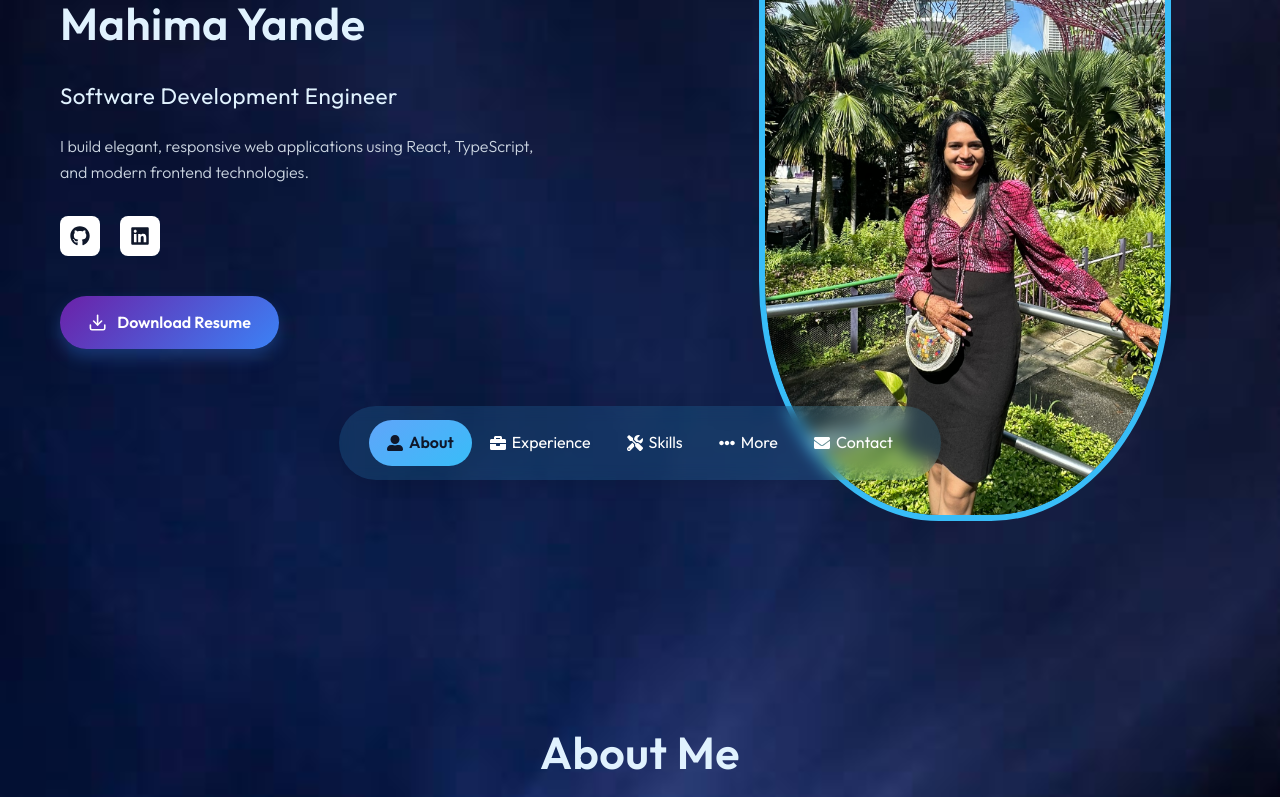
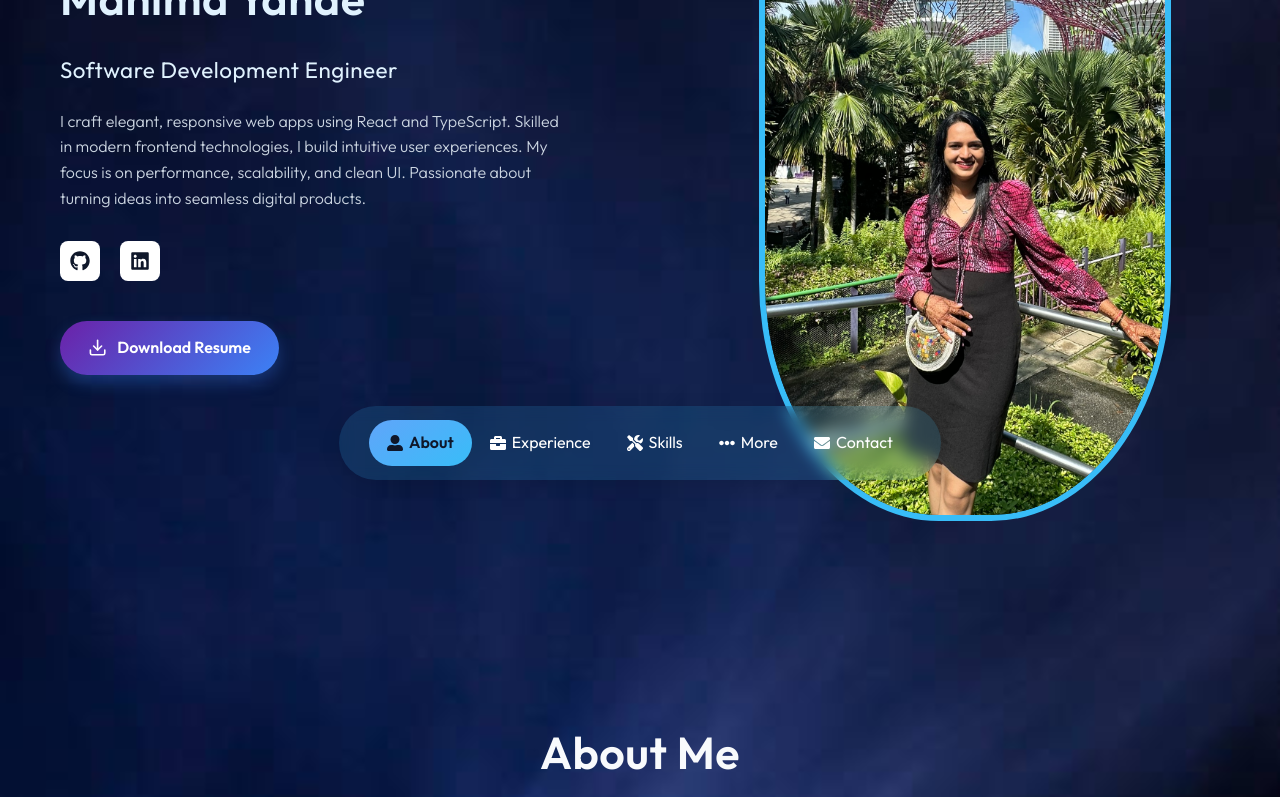
Before and after one commit to msyande/Profile, a React (Create React App) app: page / in a window 1280 px wide. Shown: the part 300-1097 px from the top of the page. Built offline with nearby package versions, Linux system fonts and the light colour scheme.

Commit message:
Profile Page

```diff
--- a/src/components/AboutMe.tsx
+++ b/src/components/AboutMe.tsx
@@ -6,11 +6,17 @@ const Section = styled.section`
   flex-direction: column;
   align-items: center;
   text-align: center;
+  @media (max-width: 768px) {
+    padding: 60px 20px;
+  }
 `;
+
 const Heading = styled.h2`
   font-size: 2.8rem;
   margin-bottom: 30px;
   position: relative;
+  color: #f8fafc;
+
   &::after {
     content: "";
     width: 80px;
@@ -20,19 +26,39 @@ const Heading = styled.h2`
     margin: 10px auto 0;
     border-radius: 2px;
   }
+
+  @media (max-width: 768px) {
+    font-size: 2rem;
+  }
+
+  @media (max-width: 480px) {
+    font-size: 1.8rem;
+  }
 `;
+
 const ParagraphContainer = styled.div`
   max-width: 900px;
   margin-top: 20px;
+  padding: 0 10px;
+
+  @media (max-width: 480px) {
+    padding: 0 5px;
+  }
 `;
+
 const Paragraph = styled.p`
   font-size: 1.1rem;
   line-height: 1.8;
   margin-bottom: 20px;
   color: #cbd5e1;
+
   @media (max-width: 768px) {
     font-size: 1rem;
-    text-align: left;
+  }
+
+  @media (max-width: 480px) {
+    font-size: 0.95rem;
+    line-height: 1.6;
   }
 `;
 
--- a/src/components/Profile.tsx
+++ b/src/components/Profile.tsx
@@ -165,8 +165,10 @@ export default function Profile() {
           <Name>Mahima Yande</Name>
           <Title>Software Development Engineer</Title>
           <Intro>
-            I build elegant, responsive web applications using React,
-            TypeScript, and modern frontend technologies.
+            I craft elegant, responsive web apps using React and TypeScript.
+            Skilled in modern frontend technologies, I build intuitive user
+            experiences. My focus is on performance, scalability, and clean UI.
+            Passionate about turning ideas into seamless digital products.
           </Intro>
           <IconRow>
             <a
```
Also changed, not shown: package.json (+6 -2 lines), 1 other file (tests, documents, lock files or other folders).
